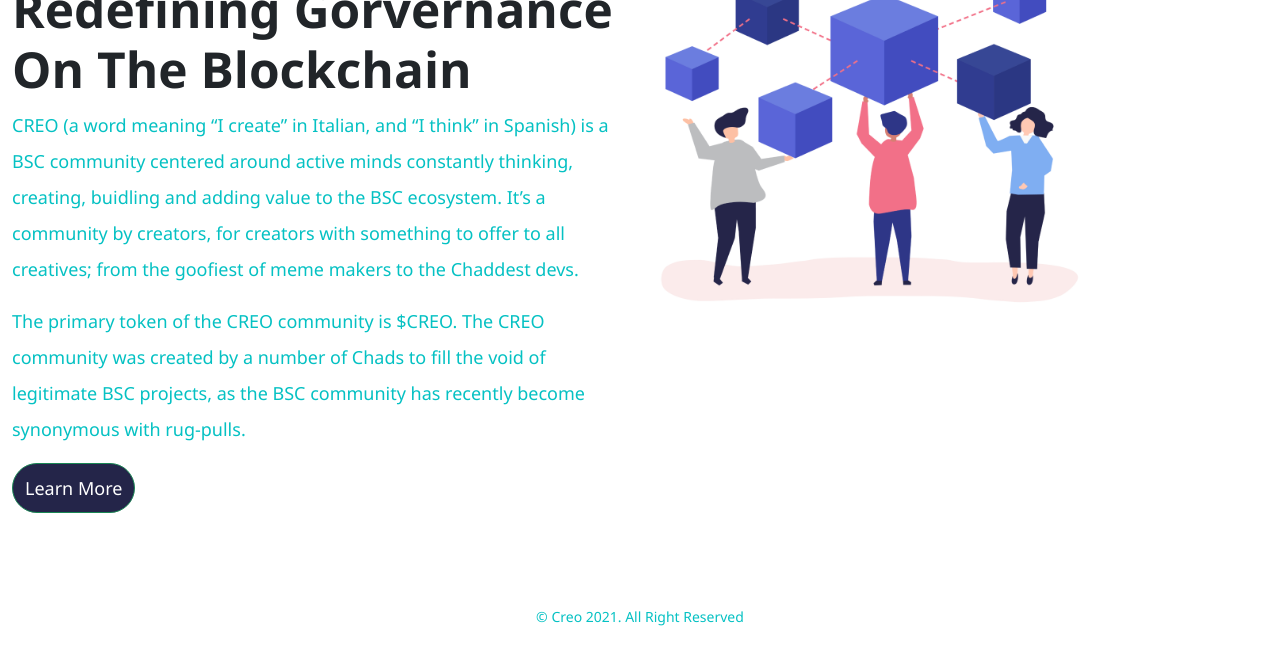
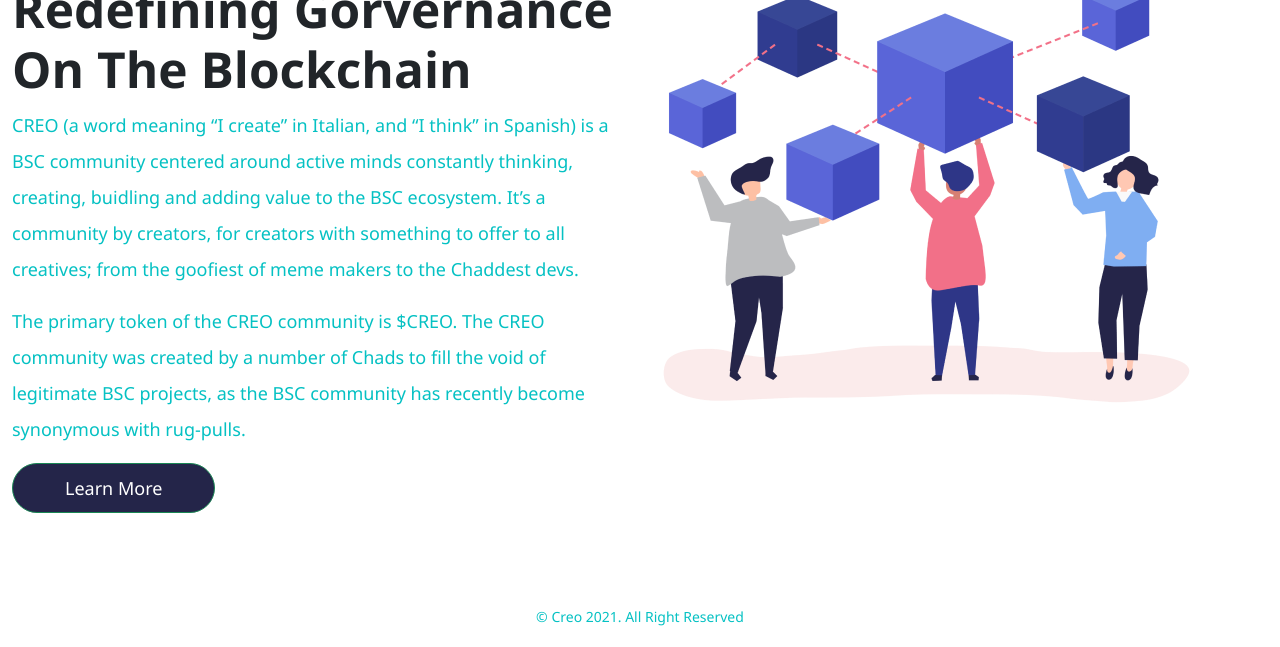
Before and after one commit to depecode/creo, a plain HTML site: page index.html in a window 1280 px wide. Shown: the part 250-897 px from the top of the page. Drawn offline with nearby package versions, Linux system fonts and the light colour scheme.

Commit message:
- Update the css file

```diff
--- a/assets/css/main.css
+++ b/assets/css/main.css
@@ -19,14 +19,15 @@
 button {
     border-radius: 25px !important;
     background-color: var(--creo-secondary-color) !important;
-    padding: 2.5rem;
-    line-height: 2 !important;
-    font-size: 18px !important;
+
 }
 
 button a {
   color: var(--creo-text-white);
   text-decoration: none;
+  padding: 2.5rem !important;
+  line-height: 2 !important;
+  font-size: 18px !important;
 }
 
 span {
@@ -61,9 +62,9 @@ p {
     right: 2%;
     top: 5%;
 }
-.creo-banner {
+/* .creo-banner {
     height: 400px;
-}
+} */
 
 .creo-copyright {
     text-align: center;
```
